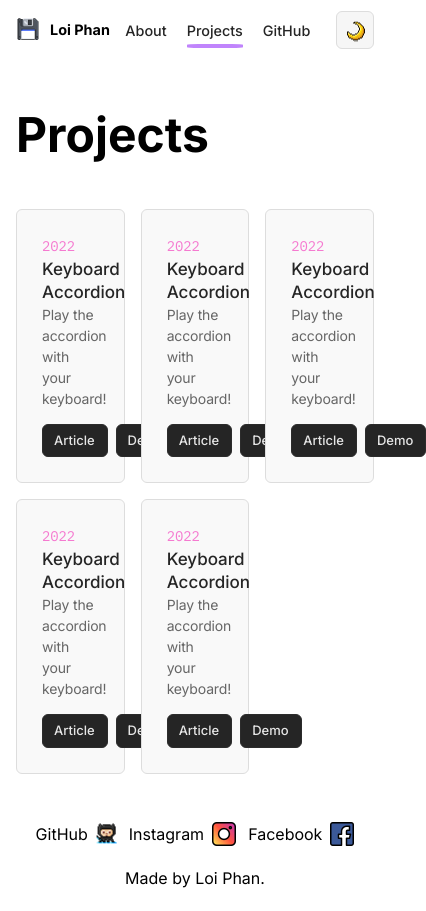
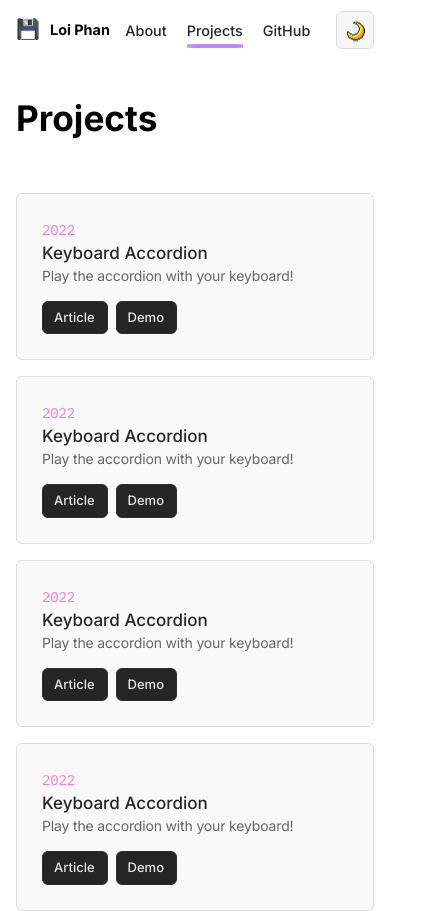
Before and after one commit to Loiphan1003/porfolio, a Next.js app: page /projects in a window 390 px wide. Shown: the top 911 px of the page, 426 px wide, since content can reach past the window. Built offline with nearby package versions, Linux system fonts and the light colour scheme.

Commit message:
add responsive for projects page

```diff
--- a/app/projects/page.tsx
+++ b/app/projects/page.tsx
@@ -4,14 +4,14 @@ import React from 'react'
 const Projects = () => {
   return (
     <main
-        className="mt-[48px]"
+        className="mt-[2rem] md:mt-[48px]"
     >
         <header>
-            <h1 className="text-[48px] font-bold not-italic leading-[53px]" >Projects</h1>
+            <h1 className="text-[2.2rem] md:text-[48px] font-bold not-italic leading-[53px]" >Projects</h1>
         </header>
 
         <section
-            className="mt-[48px] grid gap-4 grid-cols-3 md:grid-cols-2"
+            className="mt-[48px] grid gap-4 grid-cols-1 md:grid-cols-2 lg:grid-cols-3"
         >
             <ProjectItem />
             <ProjectItem />
```
